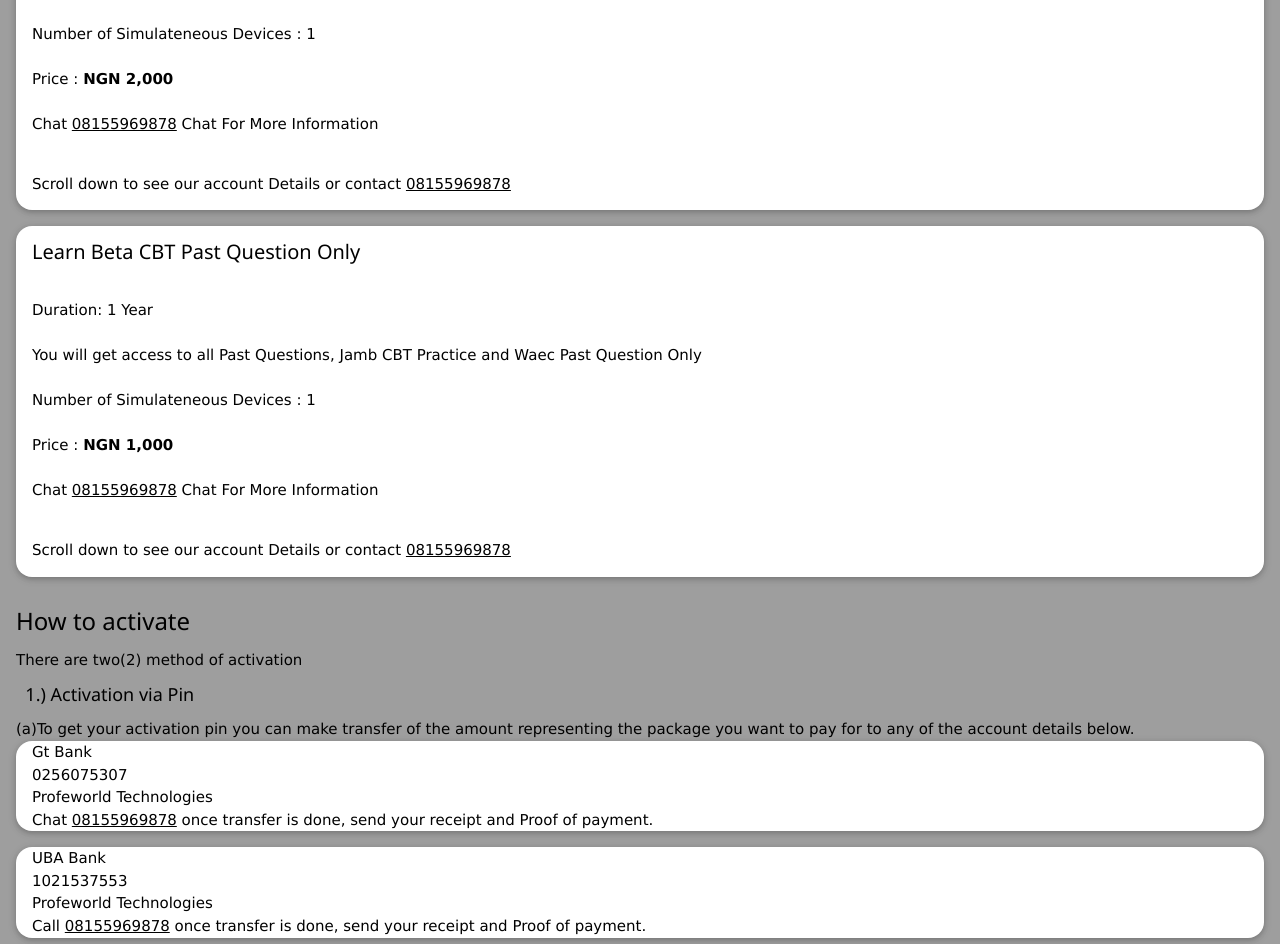
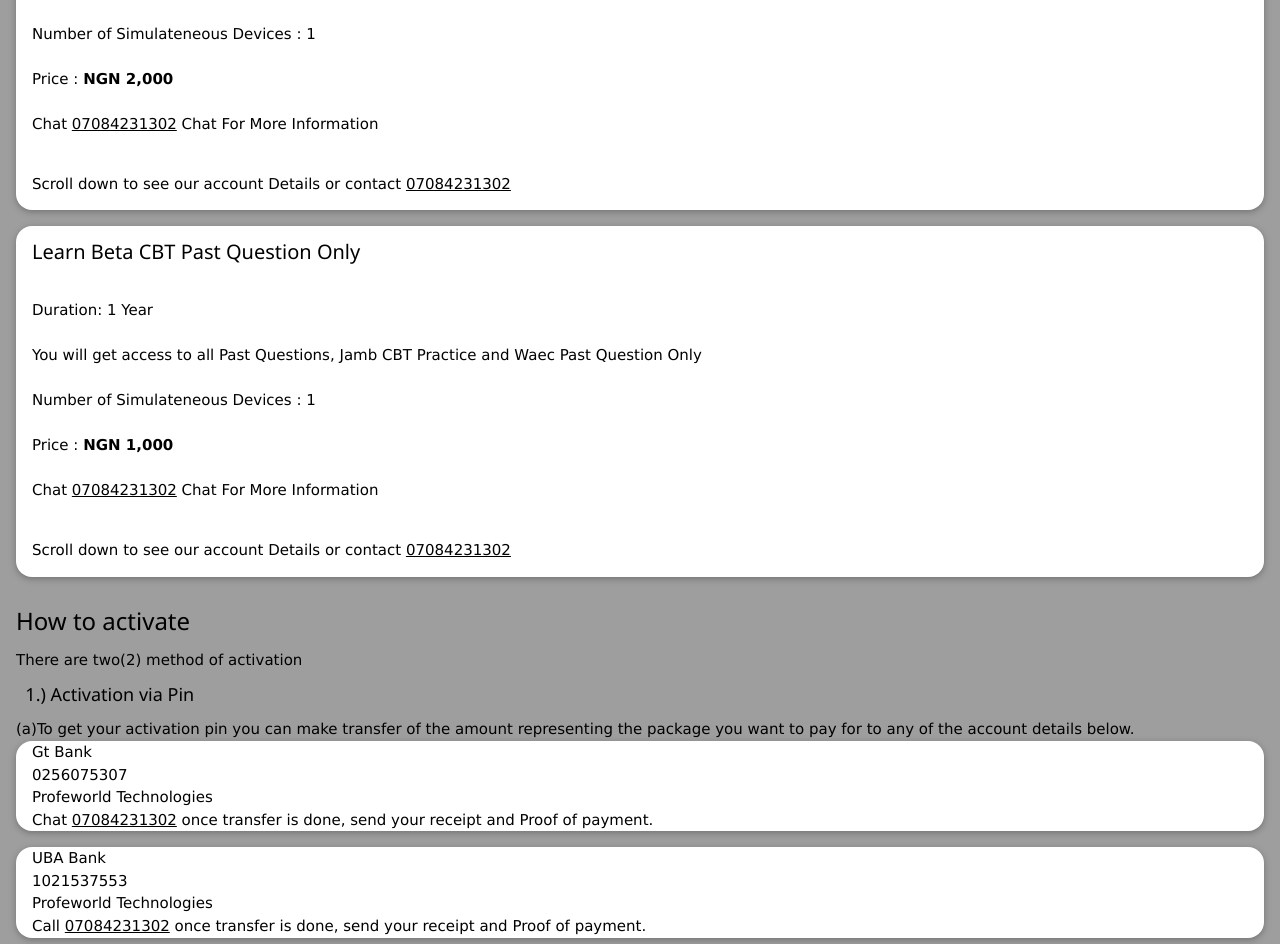
Before and after one commit to profe1000/profeworld-learnbeta-pages, a plain HTML site: page registration_help.html in a window 1280 px wide. Shown: the part 228-1172 px from the top of the page. Drawn offline with nearby package versions, Linux system fonts and the light colour scheme.

Commit message:
Update registration_help.html

```diff
--- a/registration_help.html
+++ b/registration_help.html
@@ -22,11 +22,11 @@
           Number of Simulateneous Devices : 1 <br /><br />
           Price : <b> NGN 2,000 </b> <br />
           <br />
-          Chat <a href="tel:08155969878"> 08155969878</a> Chat For More
+          Chat <a href="tel:07084231302"> 07084231302</a> Chat For More
           Information<br /><br />
           <p>
             Scroll down to see our account Details or contact
-            <a href="tel:08155969878"> 08155969878</a>
+            <a href="tel:07084231302"> 07084231302</a>
           </p>
         </div>
 
@@ -42,11 +42,11 @@
           Number of Simulateneous Devices : 1 <br /><br />
           Price : <b> NGN 1,000 </b> <br />
           <br />
-          Chat <a href="tel:08155969878"> 08155969878</a> Chat For More
+          Chat <a href="tel:07084231302"> 07084231302</a> Chat For More
           Information<br /><br />
           <p>
             Scroll down to see our account Details or contact
-            <a href="tel:08155969878"> 08155969878</a>
+            <a href="tel:07084231302"> 07084231302</a>
           </p>
         </div>
       </div>
@@ -69,7 +69,7 @@
           Gt Bank <br />
           0256075307 <br />
           Profeworld Technologies <br />
-          Chat <a href="tel:08155969878"> 08155969878</a> once transfer is done,
+          Chat <a href="tel:07084231302"> 07084231302</a> once transfer is done,
           send your receipt and Proof of payment.
         </div>
 
@@ -79,7 +79,7 @@
           UBA Bank <br />
           1021537553 <br />
           Profeworld Technologies <br />
-          Call <a href="tel:08155969878"> 08155969878</a> once transfer is done,
+          Call <a href="tel:07084231302"> 07084231302</a> once transfer is done,
           send your receipt and Proof of payment.
         </div>
 
```
